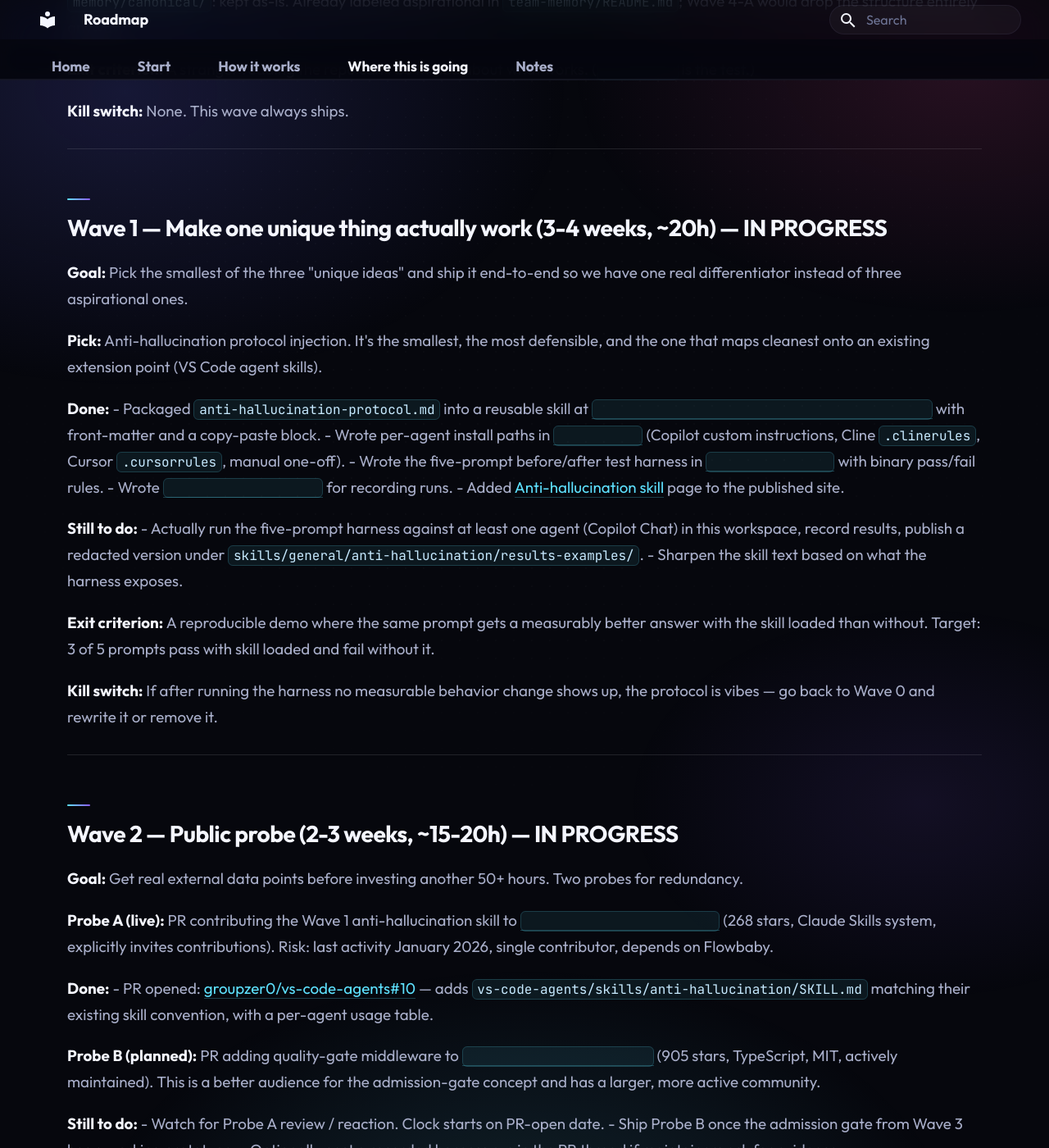
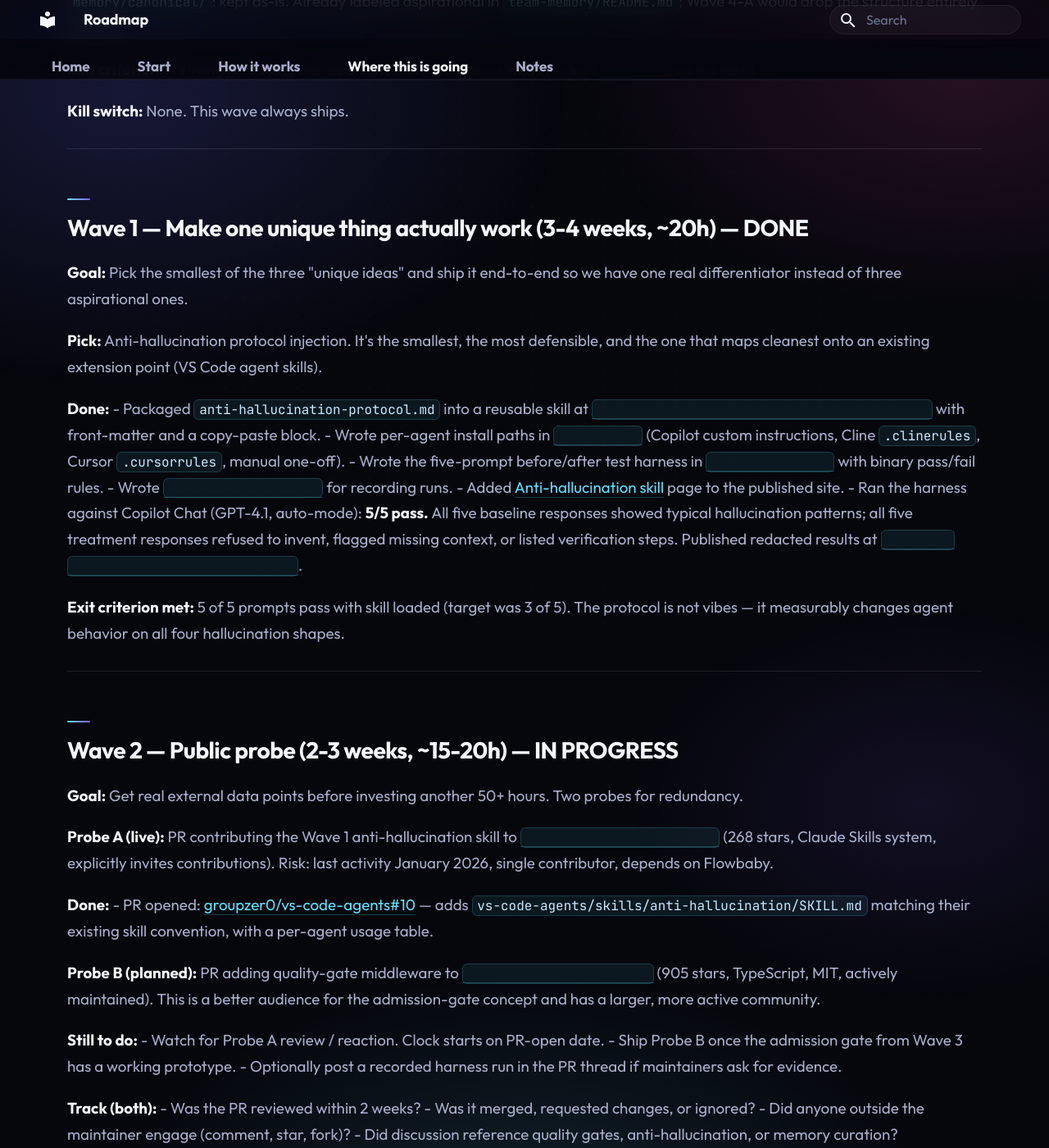
Before and after one commit to victorfelisbino/my-agent-memory, an MkDocs documentation site: the page built from docs/roadmap.md, in a window 1280 px wide and 1400 px high, scrolled down 2259 px. Shown: the whole window at 82% size. Built offline with MkDocs 1.6.1 and Material for MkDocs 9.7.7, drawn with Linux system fonts in a browser that asks for light colours.

Commit message:
roadmap: close Wave 1 (5/5 harness pass already published in results-examples)
The exit criterion was "3 of 5 prompts pass with skill loaded." The
example-redacted.md shows 5/5 pass against Copilot Chat (GPT-4.1).
Wave 1 is done. Next active work: Wave 2.5 (competence map) and
Wave 3 (admission gate + dashboard).

Co-Authored-By: Claude Opus 4.6 <noreply@anthropic.com>

```diff
--- a/docs/roadmap.md
+++ b/docs/roadmap.md
@@ -56,7 +56,7 @@ Full analysis: [docs/competitive-landscape-2026-05.md](competitive-landscape-202
 
 ---
 
-## Wave 1 — Make one unique thing actually work (3-4 weeks, ~20h) &mdash; **IN PROGRESS**
+## Wave 1 — Make one unique thing actually work (3-4 weeks, ~20h) &mdash; **DONE**
 
 **Goal:** Pick the smallest of the three "unique ideas" and ship it end-to-end so we have one real differentiator instead of three aspirational ones.
 
@@ -68,14 +68,9 @@ Full analysis: [docs/competitive-landscape-2026-05.md](competitive-landscape-202
 - Wrote the five-prompt before/after test harness in [`test-prompts.md`](https://github.com/victorfelisbino/my-agent-memory/blob/main/skills/general/anti-hallucination/test-prompts.md) with binary pass/fail rules.
 - Wrote [`results-template.md`](https://github.com/victorfelisbino/my-agent-memory/blob/main/skills/general/anti-hallucination/results-template.md) for recording runs.
 - Added [Anti-hallucination skill](anti-hallucination-skill.md) page to the published site.
+- Ran the harness against Copilot Chat (GPT-4.1, auto-mode): **5/5 pass.** All five baseline responses showed typical hallucination patterns; all five treatment responses refused to invent, flagged missing context, or listed verification steps. Published redacted results at [`results-examples/example-redacted.md`](https://github.com/victorfelisbino/my-agent-memory/blob/main/skills/general/anti-hallucination/results-examples/example-redacted.md).
 
-**Still to do:**
-- Actually run the five-prompt harness against at least one agent (Copilot Chat) in this workspace, record results, publish a redacted version under `skills/general/anti-hallucination/results-examples/`.
-- Sharpen the skill text based on what the harness exposes.
-
-**Exit criterion:** A reproducible demo where the same prompt gets a measurably better answer with the skill loaded than without. Target: 3 of 5 prompts pass with skill loaded and fail without it.
-
-**Kill switch:** If after running the harness no measurable behavior change shows up, the protocol is vibes — go back to Wave 0 and rewrite it or remove it.
+**Exit criterion met:** 5 of 5 prompts pass with skill loaded (target was 3 of 5). The protocol is not vibes — it measurably changes agent behavior on all four hallucination shapes.
 
 ---
 
```
